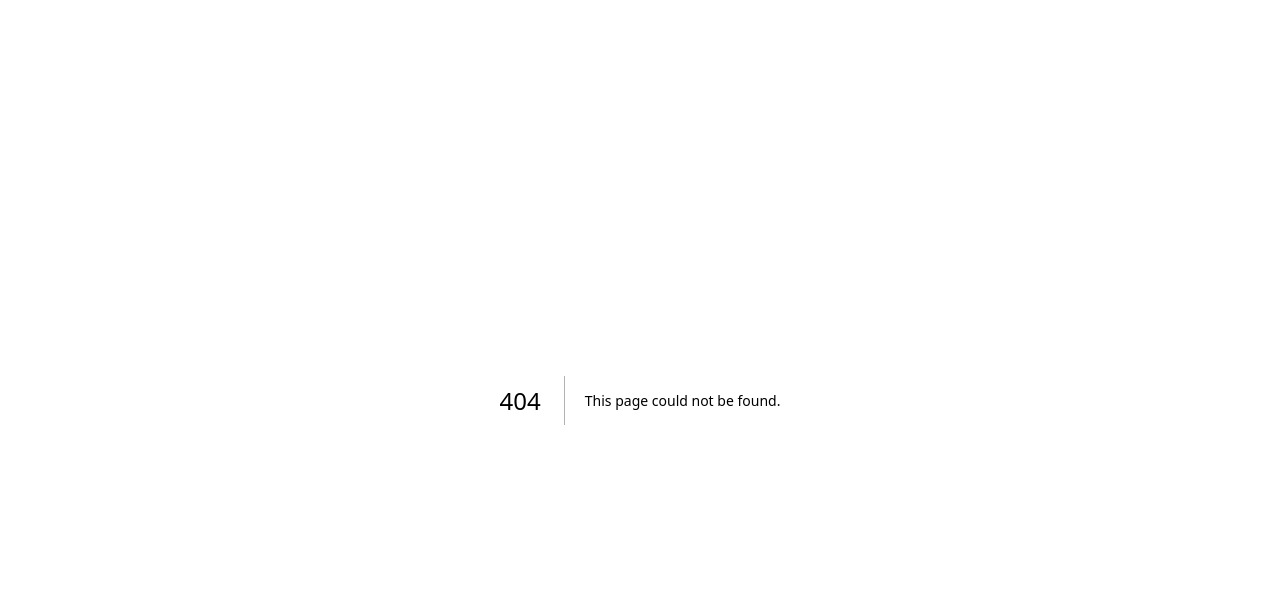
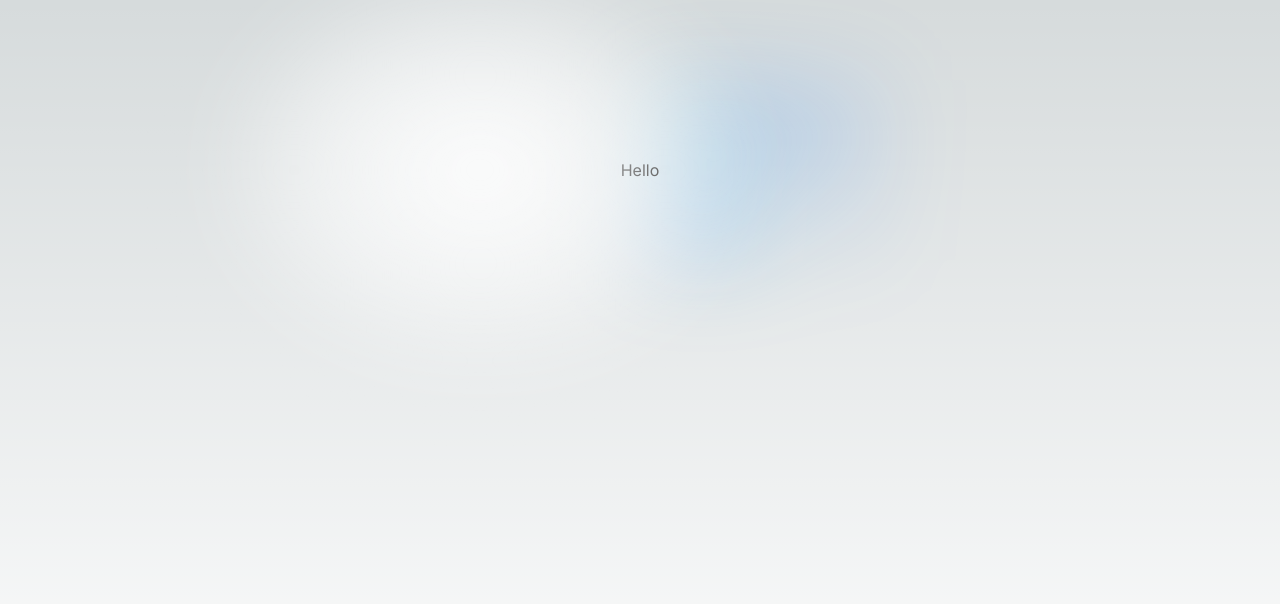
Before and after one commit to JoaoMarcelo22/perfil, a Next.js app: page / in a window 1280 px wide. Before the commit this address had no page. Shown: the top 604 px of the page. Built offline with nearby package versions, Linux system fonts and the light colour scheme.

Commit message:
feat: :bug: osso

```diff
--- a/src/app/layout.tsx
+++ b/src/app/layout.tsx
@@ -1,7 +1,6 @@
 import type { Metadata } from "next";
 import { Inter } from "next/font/google";
 import "./globals.css";
-import Home from "@/pages/page";
 
 const inter = Inter({ subsets: ["latin"] });
 
@@ -10,10 +9,14 @@ export const metadata: Metadata = {
   description: "Portifolio de joão marcelo",
 };
 
-export default function RootLayout() {
+export default function RootLayout({
+  children,
+}: Readonly<{
+  children: React.ReactNode;
+}>) {
   return (
     <html lang="pt-br">
-      <body className={inter.className}><Home/></body>
+      <body className={inter.className}>{children}</body>
     </html>
   );
 }
```
Also changed, not shown: src/app/page.module.css (renamed from src/pages/page.module.css), src/app/page.tsx (renamed from src/pages/page.tsx).
